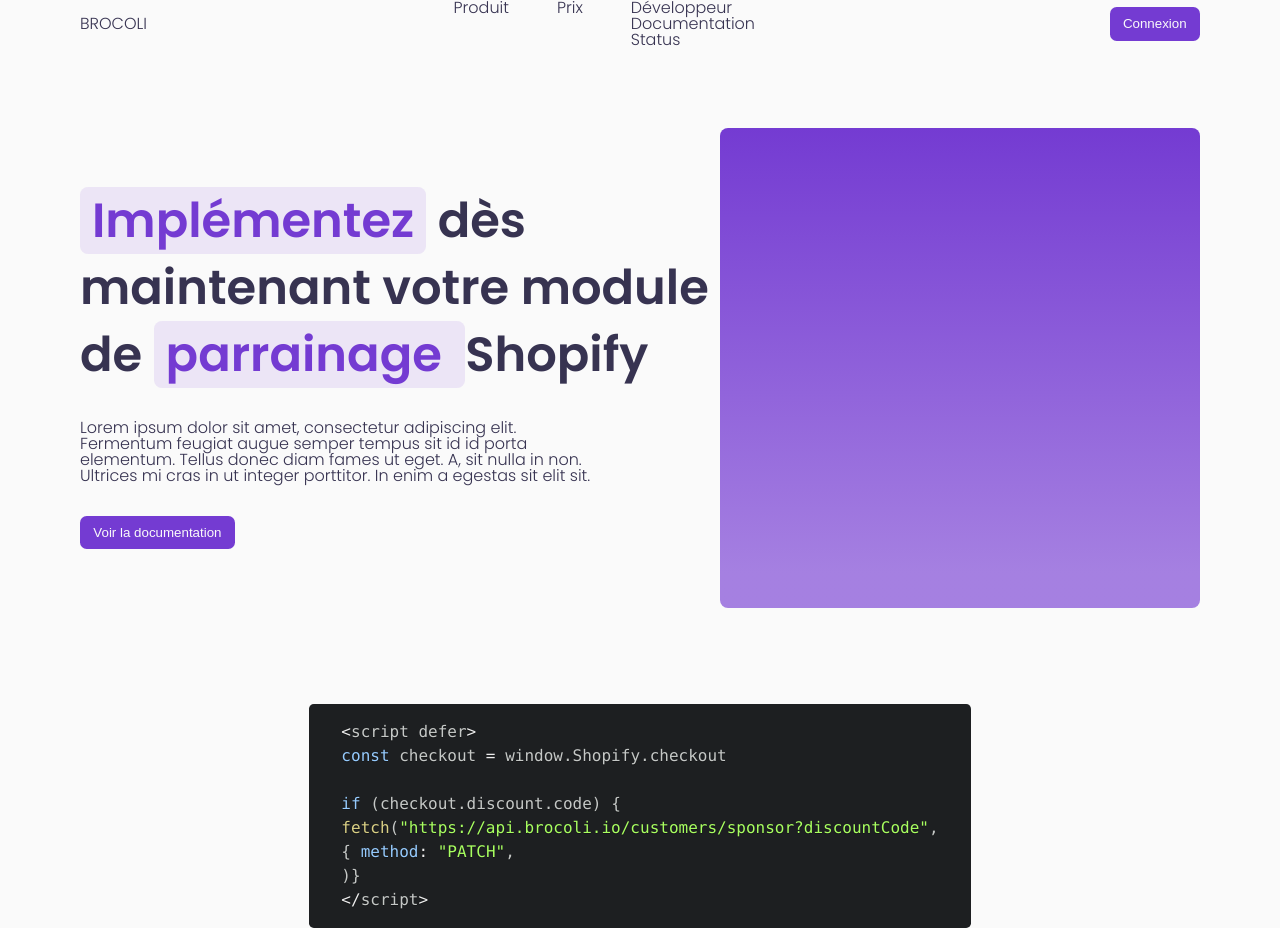
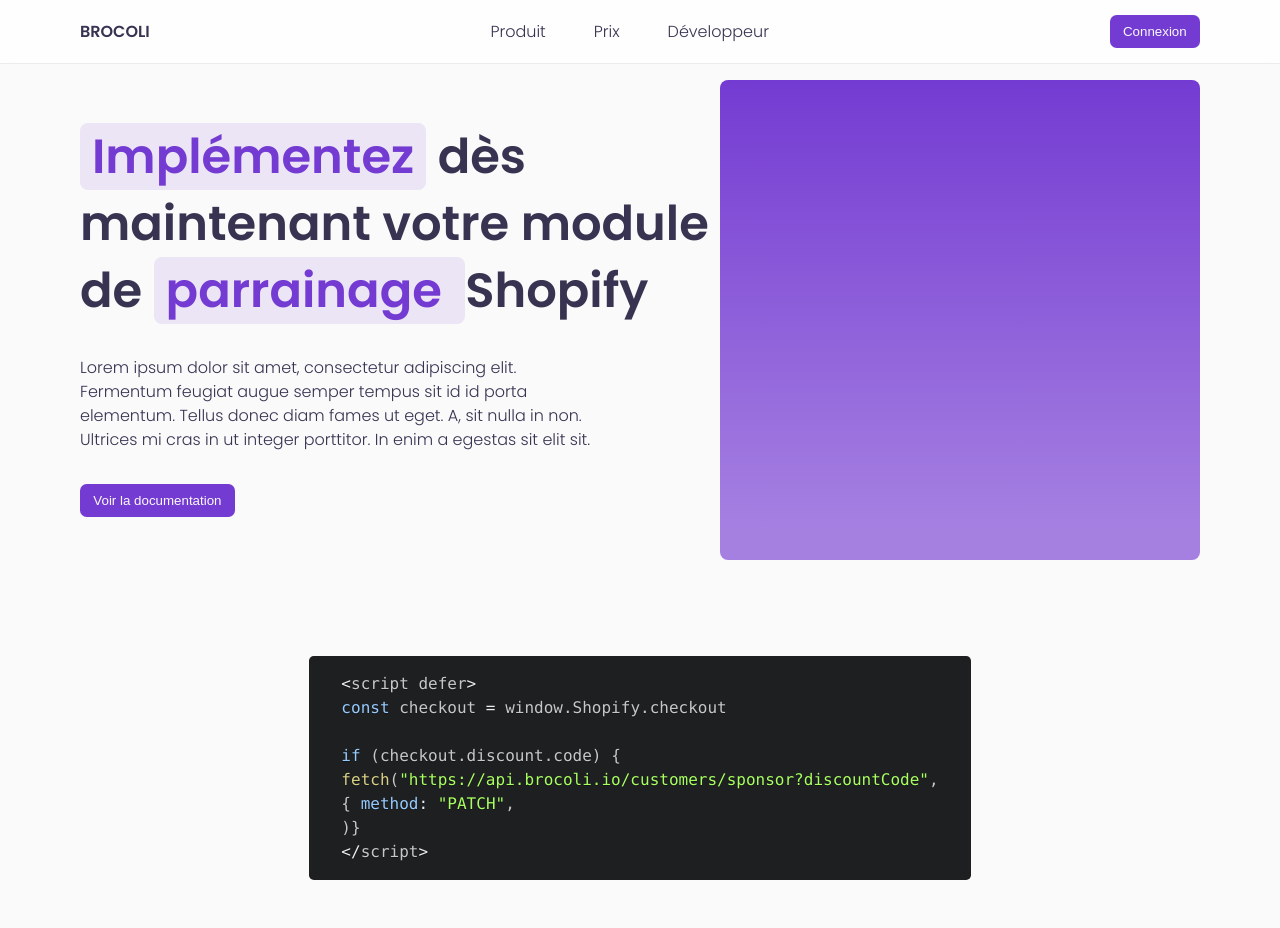
Before and after one commit to MaeWolff/potential-brocoli, a React (Create React App) app: page / in a window 1280 px wide. After the commit the page ends 880 px from the top, so only its background shows below. Built offline with nearby package versions, Linux system fonts and the light colour scheme.

Commit message:
style: improve style of header

```diff
--- a/src/components/composed/Header.tsx
+++ b/src/components/composed/Header.tsx
@@ -13,6 +13,15 @@
   grid-area: Header;
   width: 100%;
   padding: 0 var(--body-margin);
+  position: fixed;
+  background-color: rgba(255, 255, 255, 0.7);
+  backdrop-filter: blur(8px);
+  border-bottom: 1px solid rgb(236, 236, 236);
+`;
+
+const Logo = styled(Link)`
+  font-weight: 600;
+  cursor: pointer;
 `;
 
 const LinksWrapper = styled.ul`
@@ -27,7 +36,7 @@
 export default function Header() {
   return (
     <HeaderContainer>
-      <p>BROCOLI</p>
+      <Logo to="/">BROCOLI</Logo>
       <nav>
         <LinksWrapper>
           <li>
@@ -38,14 +47,14 @@
           </li>
           <li>
             <a href="/">Développeur</a>
-            <ul>
+            {/* <ul>
               <li>
                 <a href="/">Documentation</a>
               </li>
               <li>
                 <a href="/">Status</a>
               </li>
-            </ul>
+            </ul> */}
           </li>
         </LinksWrapper>
       </nav>
--- a/src/theme/globalStyle.ts
+++ b/src/theme/globalStyle.ts
@@ -40,7 +40,7 @@
 
 
 html {
-  --header-height: 3em;
+  --header-height: 4em;
   --body-margin: 5em;
 }
 
@@ -53,6 +53,7 @@
   background-color: ${(props) => props.theme.colors.white};
   font-weight: lighter;
   font-family: 'Poppins';
+  line-height: 1.5rem;
 }
 
 `;
```
